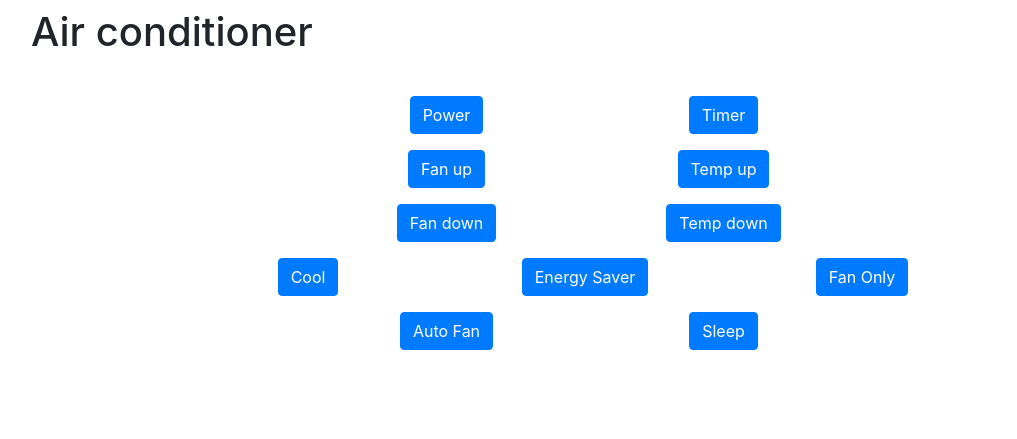
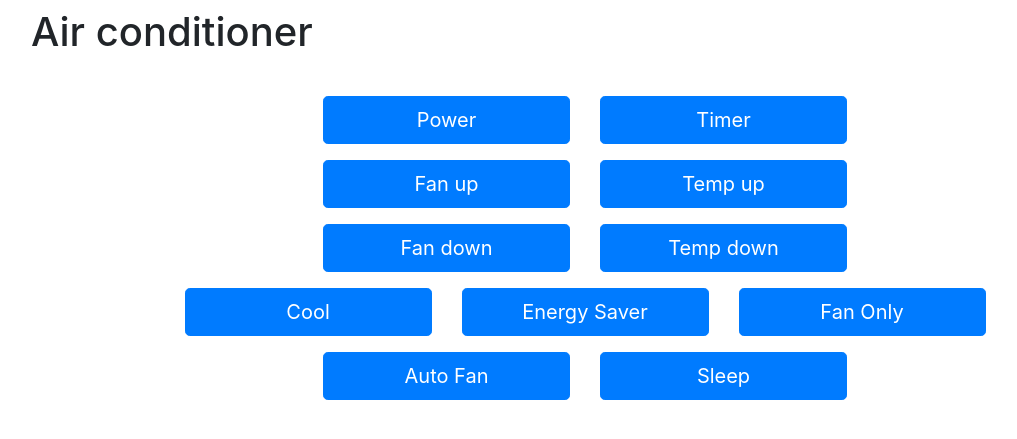
Before and after one commit to AntiCompositeNumber/weatherweb, a Flask app: page /devices/aircon in a window 1280 px wide. Shown: the part 56-495 px from the top of the page, without its empty margins (55-1072 px from the left). Run offline with Flask 2, Linux system fonts and the light colour scheme; parts of the project's set-up code (start-up, migrations or seed data) failed here and were passed over; some libraries are stand-ins or nearby versions.

Commit message:
bigger buttons

```diff
--- a/src/templates/kenmore_simple.html
+++ b/src/templates/kenmore_simple.html
@@ -5,45 +5,45 @@
 <div class="container pt-4">
   <div class="row justify-content-center">
     <div class="col-sm-3 py-2 text-center">
-      <button type="button" class="btn btn-primary" id="btn_pwr">Power</button>
+      <button type="button" class="btn btn-primary btn-block btn-lg" id="btn_pwr">Power</button>
     </div>
     <div class="col-sm-3 py-2 text-center">
-      <button type="button" class="btn btn-primary" id="btn_timer">Timer</button>
+      <button type="button" class="btn btn-primary btn-block btn-lg" id="btn_timer">Timer</button>
     </div>
   </div>
   <div class="row justify-content-center">
     <div class="col-sm-3 py-2 text-center">
-      <button type="button" class="btn btn-primary" id="btn_fan_up">Fan up</button>
+      <button type="button" class="btn btn-primary btn-block btn-lg" id="btn_fan_up">Fan up</button>
     </div>
     <div class="col-sm-3 py-2 text-center">
-      <button type="button" class="btn btn-primary" id="btn_temp_up">Temp up</button>
+      <button type="button" class="btn btn-primary btn-block btn-lg" id="btn_temp_up">Temp up</button>
     </div>
   </div>
   <div class="row justify-content-center">
     <div class="col-sm-3 py-2 text-center">
-      <button type="button" class="btn btn-primary" id="btn_fan_down">Fan down</button>
+      <button type="button" class="btn btn-primary btn-block btn-lg" id="btn_fan_down">Fan down</button>
     </div>
     <div class="col-sm-3 py-2 text-center">
-      <button type="button" class="btn btn-primary" id="btn_temp_down">Temp down</button>
+      <button type="button" class="btn btn-primary btn-block btn-lg" id="btn_temp_down">Temp down</button>
     </div>
   </div>
   <div class="row justify-content-center">
     <div class="col-sm-3 py-2 text-center">
-      <button type="button" class="btn btn-primary" id="btn_cool">Cool</button>
+      <button type="button" class="btn btn-primary btn-block btn-lg" id="btn_cool">Cool</button>
     </div>
     <div class="col-sm-3 py-2 text-center">
-      <button type="button" class="btn btn-primary" id="btn_save">Energy Saver</button>
+      <button type="button" class="btn btn-primary btn-block btn-lg" id="btn_save">Energy Saver</button>
     </div>
     <div class="col-sm-3 py-2 text-center">
-      <button type="button" class="btn btn-primary" id="btn_fan">Fan Only</button>
+      <button type="button" class="btn btn-primary btn-block btn-lg" id="btn_fan">Fan Only</button>
     </div>
   </div>
   <div class="row justify-content-center">
     <div class="col-sm-3 py-2 text-center">
-      <button type="button" class="btn btn-primary" id="btn_auto_fan">Auto Fan</button>
+      <button type="button" class="btn btn-primary btn-block btn-lg" id="btn_auto_fan">Auto Fan</button>
     </div>
     <div class="col-sm-3 py-2 text-center">
-      <button type="button" class="btn btn-primary" id="btn_sleep">Sleep</button>
+      <button type="button" class="btn btn-primary btn-block btn-lg" id="btn_sleep">Sleep</button>
     </div>
   </div>
 </div>
```
